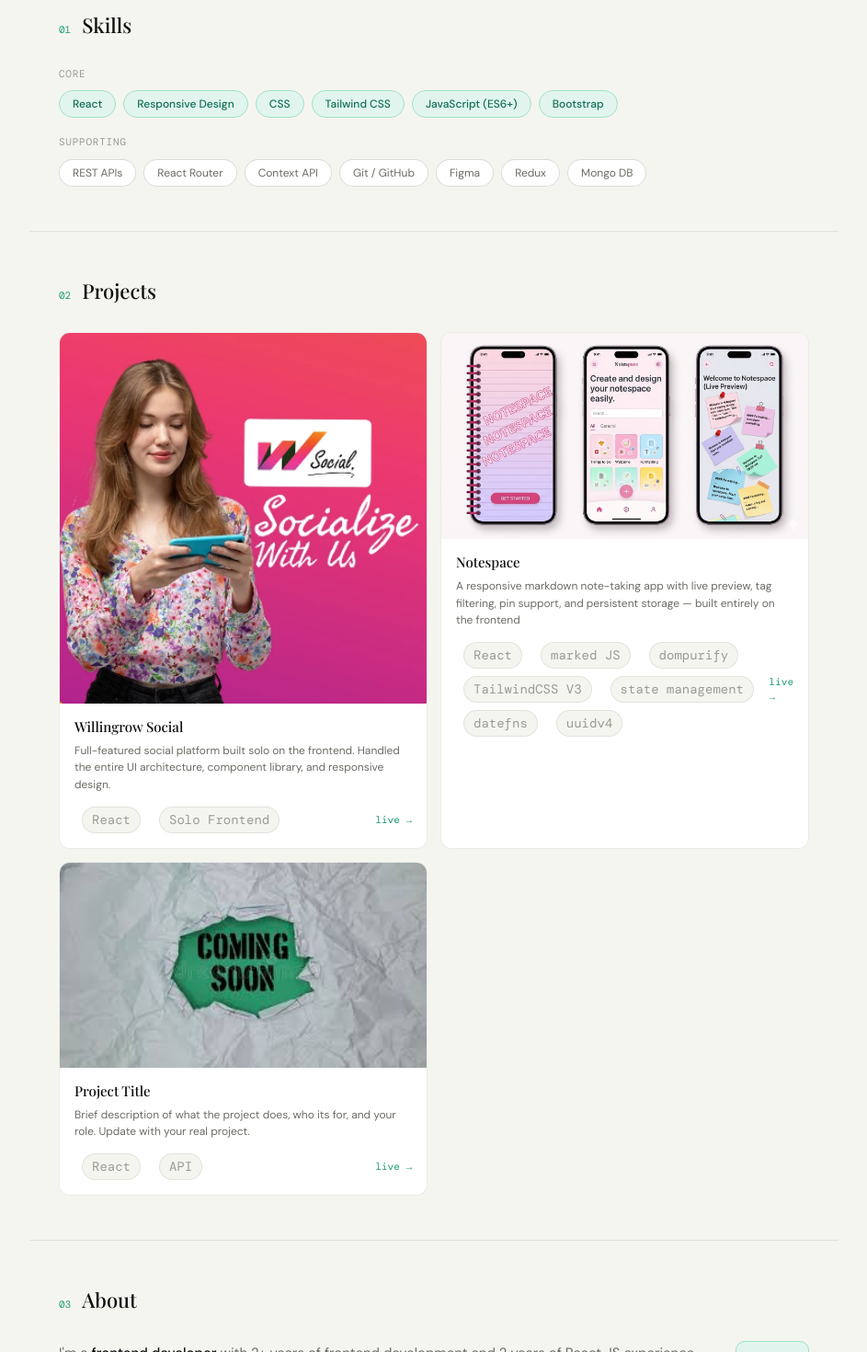
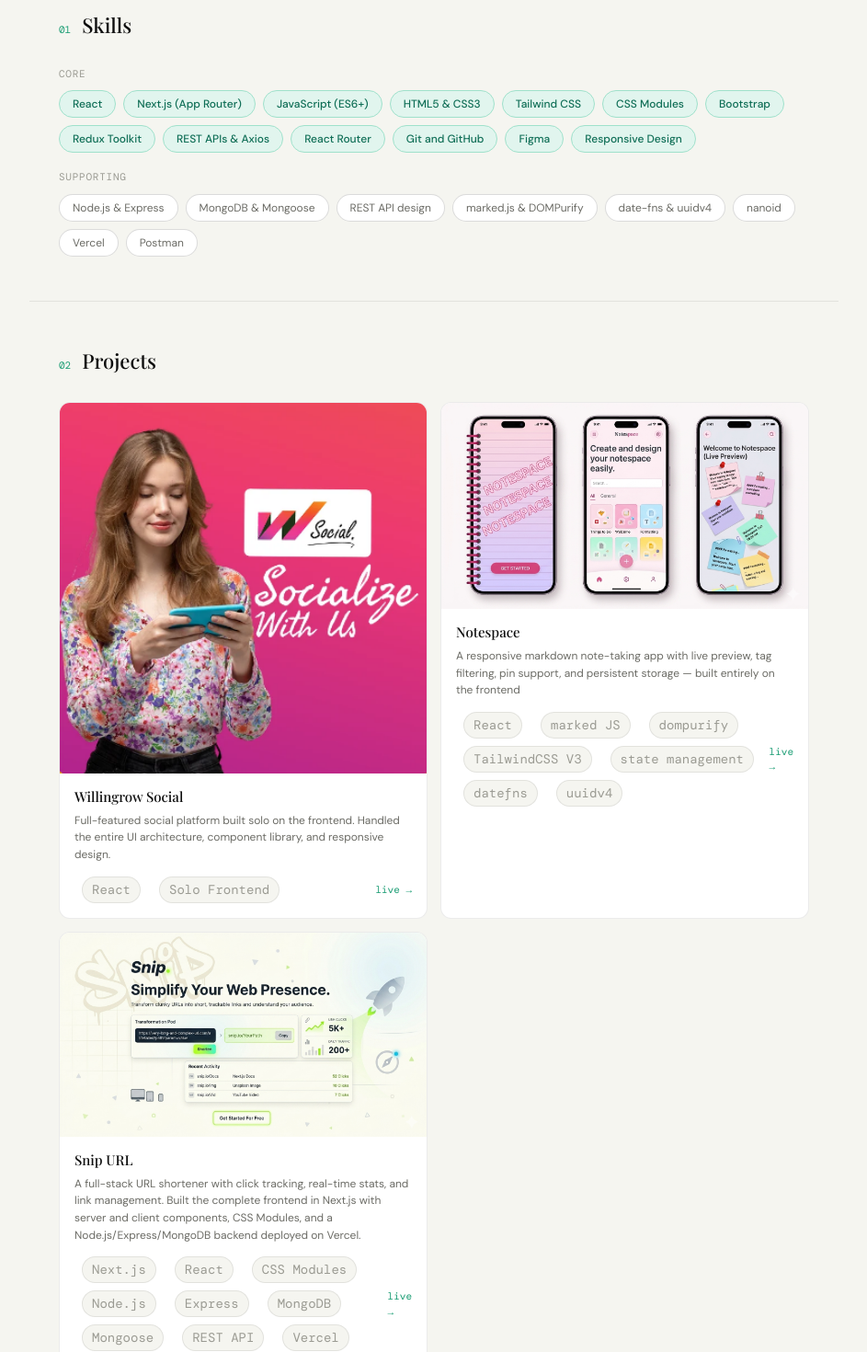
Before and after one commit to rutaba87/my_portfolio, a React (Vite) app: page / in a window 1280 px wide. Shown: the part 700-2170 px from the top of the page at 92% size, without its empty margins (168-1111 px from the left). Built offline with nearby package versions, Linux system fonts and the light colour scheme.

Commit message:
third project added and skills updated

```diff
--- a/src/data/index.js
+++ b/src/data/index.js
@@ -1,5 +1,5 @@
 import img1 from "../assets/Willingrow_social_thumbnail.png";
-import img2 from "../assets/coming_soon.png";
+import img2 from "../assets/snip-url.png";
 import img3 from "../assets/new_project.png";
 export const navLinks = [
   { label: "Work", href: "#projects" },
@@ -9,21 +9,29 @@ export const navLinks = [
 
 export const skillsCore = [
   "React",
+  "Next.js (App Router)",
+  "JavaScript (ES6+)",
+  "HTML5 & CSS3",
+  "Tailwind CSS",
+  "CSS Modules",
+  "Bootstrap",
+  "Redux Toolkit",
+  "REST APIs & Axios",
+  "React Router",
+  "Git and GitHub",
+  "Figma",
   "Responsive Design",
-  "CSS",
-  "Tailwind CSS",
-  "JavaScript (ES6+)",
-  "Bootstrap",
 ];
 
 export const skillsSupporting = [
-  "REST APIs",
-  "React Router",
-  "Context API",
-  "Git / GitHub",
-  "Figma",
-  "Redux",
-  "Mongo DB",
+  "Node.js & Express",
+  "MongoDB & Mongoose",
+  "REST API design",
+  "marked.js & DOMPurify",
+  "date-fns & uuidv4",
+  "nanoid",
+  "Vercel",
+  "Postman"
 ];
 
 export const projects = [
@@ -57,11 +65,21 @@ export const projects = [
   },
   {
     id: 3,
-    title: "Project Title",
-    desc: "Brief description of what the project does, who its for, and your role. Update with your real project.",
-    tags: ["React", "API"],
-    live: "#",
-    github: "#",
+    title: "Snip URL",
+    desc: "A full-stack URL shortener with click tracking, real-time stats, and link management. Built the complete frontend in Next.js with server and client components, CSS Modules, and a Node.js/Express/MongoDB backend deployed on Vercel.",
+    tags: [
+      "Next.js",
+      "React",
+      "CSS Modules",
+      "Node.js",
+      "Express",
+      "MongoDB",
+      "Mongoose",
+      "REST API",
+      "Vercel",
+    ],
+    live: "https://snip-url-omega.vercel.app/",
+    github: "https://github.com/rutaba87/snip-url-frontend",
     featured: false,
     img: img2,
   },
```
Also changed, not shown: src/assets/coming_soon.png (deleted), src/assets/snip-url.png (added).
